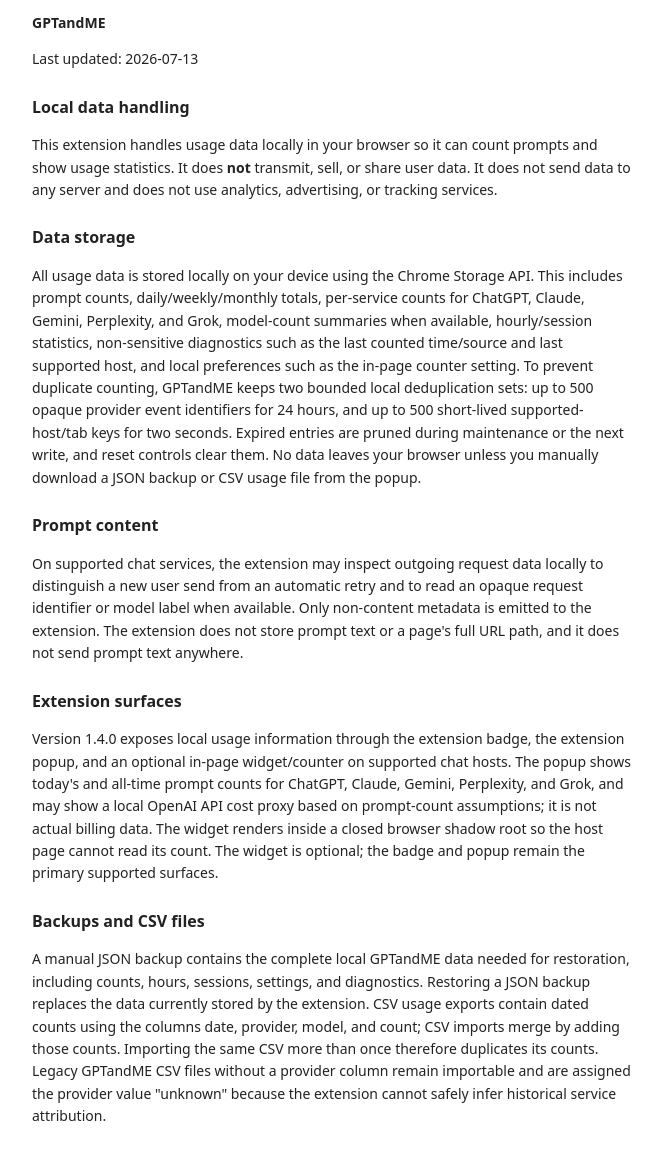
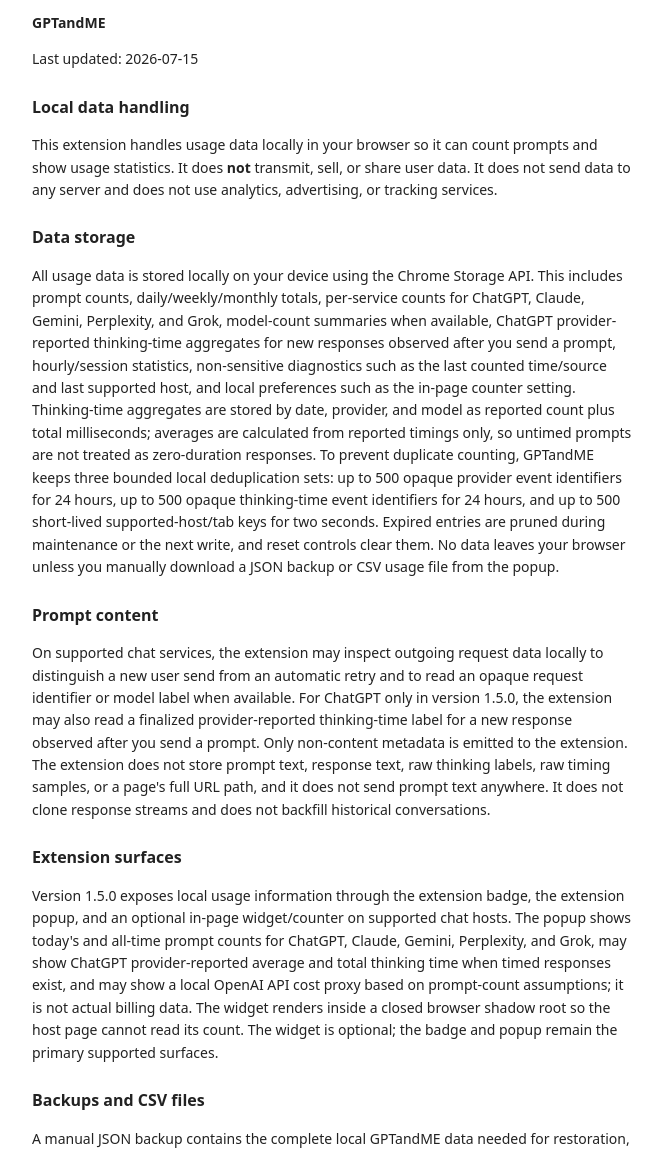
Before and after one commit to MadanChaollaPark/gptandme, a browser extension: page docs/privacy.html in a window 1280 px wide. Shown: the part 78-1227 px from the top of the page, without its empty margins (308-970 px from the left). Drawn offline with Linux system fonts and the light colour scheme.

Commit message:
docs(privacy): disclose thinking data handling

```diff
--- a/docs/privacy.html
+++ b/docs/privacy.html
@@ -29,22 +29,22 @@
   <body>
     <h1>Privacy Policy</h1>
     <p><strong>GPTandME</strong></p>
-    <p>Last updated: 2026-07-13</p>
+    <p>Last updated: 2026-07-15</p>
 
     <h2>Local data handling</h2>
     <p>This extension handles usage data locally in your browser so it can count prompts and show usage statistics. It does <strong>not</strong> transmit, sell, or share user data. It does not send data to any server and does not use analytics, advertising, or tracking services.</p>
 
     <h2>Data storage</h2>
-    <p>All usage data is stored locally on your device using the Chrome Storage API. This includes prompt counts, daily/weekly/monthly totals, per-service counts for ChatGPT, Claude, Gemini, Perplexity, and Grok, model-count summaries when available, hourly/session statistics, non-sensitive diagnostics such as the last counted time/source and last supported host, and local preferences such as the in-page counter setting. To prevent duplicate counting, GPTandME keeps two bounded local deduplication sets: up to 500 opaque provider event identifiers for 24 hours, and up to 500 short-lived supported-host/tab keys for two seconds. Expired entries are pruned during maintenance or the next write, and reset controls clear them. No data leaves your browser unless you manually download a JSON backup or CSV usage file from the popup.</p>
+    <p>All usage data is stored locally on your device using the Chrome Storage API. This includes prompt counts, daily/weekly/monthly totals, per-service counts for ChatGPT, Claude, Gemini, Perplexity, and Grok, model-count summaries when available, ChatGPT provider-reported thinking-time aggregates for new responses observed after you send a prompt, hourly/session statistics, non-sensitive diagnostics such as the last counted time/source and last supported host, and local preferences such as the in-page counter setting. Thinking-time aggregates are stored by date, provider, and model as reported count plus total milliseconds; averages are calculated from reported timings only, so untimed prompts are not treated as zero-duration responses. To prevent duplicate counting, GPTandME keeps three bounded local deduplication sets: up to 500 opaque provider event identifiers for 24 hours, up to 500 opaque thinking-time event identifiers for 24 hours, and up to 500 short-lived supported-host/tab keys for two seconds. Expired entries are pruned during maintenance or the next write, and reset controls clear them. No data leaves your browser unless you manually download a JSON backup or CSV usage file from the popup.</p>
 
     <h2>Prompt content</h2>
-    <p>On supported chat services, the extension may inspect outgoing request data locally to distinguish a new user send from an automatic retry and to read an opaque request identifier or model label when available. Only non-content metadata is emitted to the extension. The extension does not store prompt text or a page's full URL path, and it does not send prompt text anywhere.</p>
+    <p>On supported chat services, the extension may inspect outgoing request data locally to distinguish a new user send from an automatic retry and to read an opaque request identifier or model label when available. For ChatGPT only in version 1.5.0, the extension may also read a finalized provider-reported thinking-time label for a new response observed after you send a prompt. Only non-content metadata is emitted to the extension. The extension does not store prompt text, response text, raw thinking labels, raw timing samples, or a page's full URL path, and it does not send prompt text anywhere. It does not clone response streams and does not backfill historical conversations.</p>
 
     <h2>Extension surfaces</h2>
-    <p>Version 1.4.0 exposes local usage information through the extension badge, the extension popup, and an optional in-page widget/counter on supported chat hosts. The popup shows today's and all-time prompt counts for ChatGPT, Claude, Gemini, Perplexity, and Grok, and may show a local OpenAI API cost proxy based on prompt-count assumptions; it is not actual billing data. The widget renders inside a closed browser shadow root so the host page cannot read its count. The widget is optional; the badge and popup remain the primary supported surfaces.</p>
+    <p>Version 1.5.0 exposes local usage information through the extension badge, the extension popup, and an optional in-page widget/counter on supported chat hosts. The popup shows today's and all-time prompt counts for ChatGPT, Claude, Gemini, Perplexity, and Grok, may show ChatGPT provider-reported average and total thinking time when timed responses exist, and may show a local OpenAI API cost proxy based on prompt-count assumptions; it is not actual billing data. The widget renders inside a closed browser shadow root so the host page cannot read its count. The widget is optional; the badge and popup remain the primary supported surfaces.</p>
 
     <h2>Backups and CSV files</h2>
-    <p>A manual JSON backup contains the complete local GPTandME data needed for restoration, including counts, hours, sessions, settings, and diagnostics. Restoring a JSON backup replaces the data currently stored by the extension. CSV usage exports contain dated counts using the columns date, provider, model, and count; CSV imports merge by adding those counts. Importing the same CSV more than once therefore duplicates its counts. Legacy GPTandME CSV files without a provider column remain importable and are assigned the provider value "unknown" because the extension cannot safely infer historical service attribution.</p>
+    <p>A manual JSON backup contains the complete local GPTandME data needed for restoration, including counts, ChatGPT timing aggregates, hours, sessions, settings, and diagnostics. Restoring a JSON backup replaces the data currently stored by the extension. CSV usage exports remain prompt-count files only: they contain dated counts using the columns date, provider, model, and count, and they do not include thinking-time aggregates. CSV imports merge by adding those counts. Importing the same CSV more than once therefore duplicates its counts. Legacy GPTandME CSV files without a provider column remain importable and are assigned the provider value "unknown" because the extension cannot safely infer historical service attribution.</p>
 
     <h2>Supported hosts</h2>
     <p>The extension only runs on supported HTTPS AI chat hosts: chatgpt.com, chat.openai.com, claude.ai, gemini.google.com, perplexity.ai, www.perplexity.ai, and, when the user enables optional access, grok.com. GPTandME is browser-only: it does not run in Claude Code, native desktop apps, command-line tools, direct provider API clients outside those browser chat sites, billing pages, help pages, documentation sites, or unrelated web pages.</p>
```
Also changed, not shown: privacy.html (+5 -5 lines).
